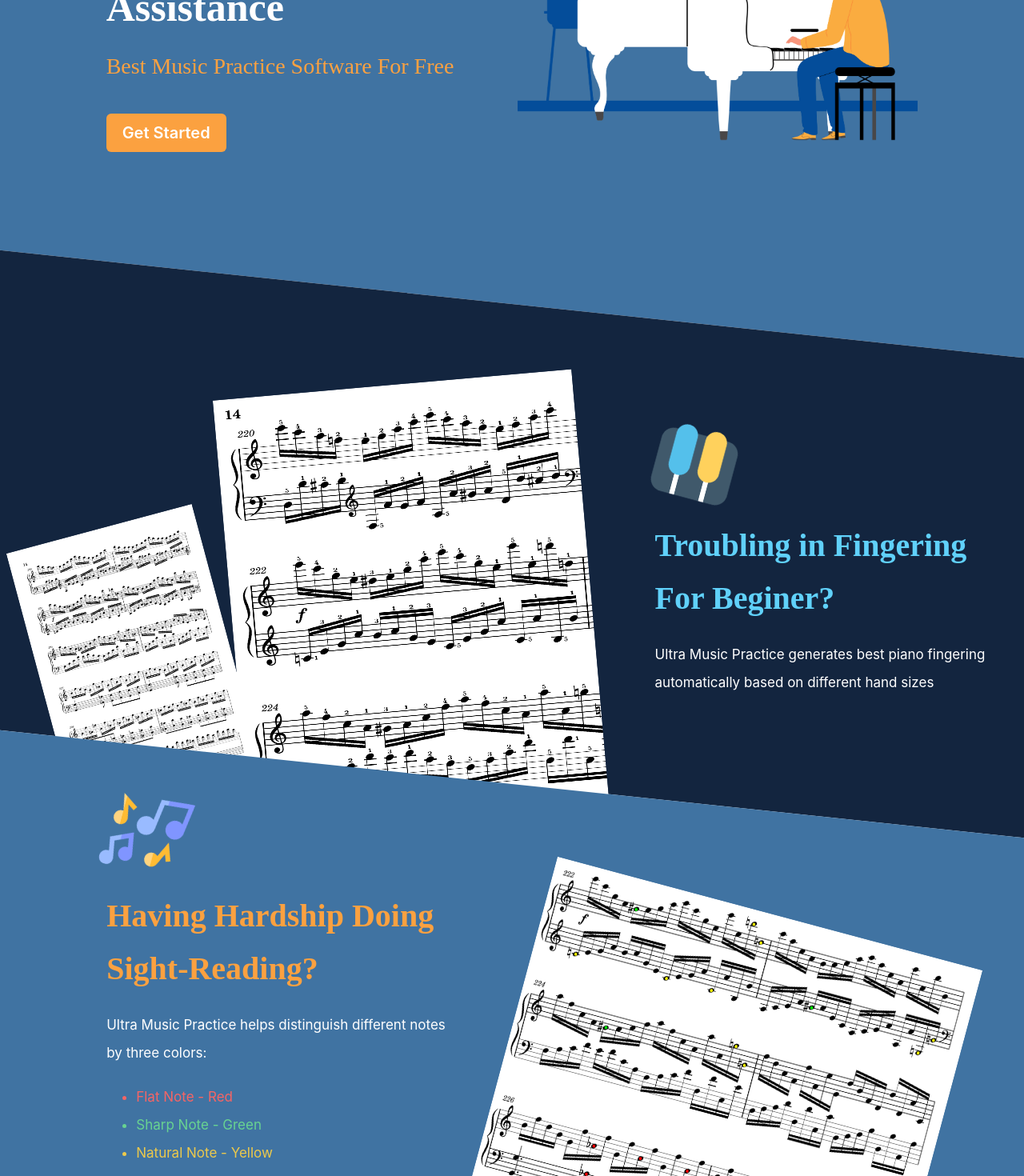
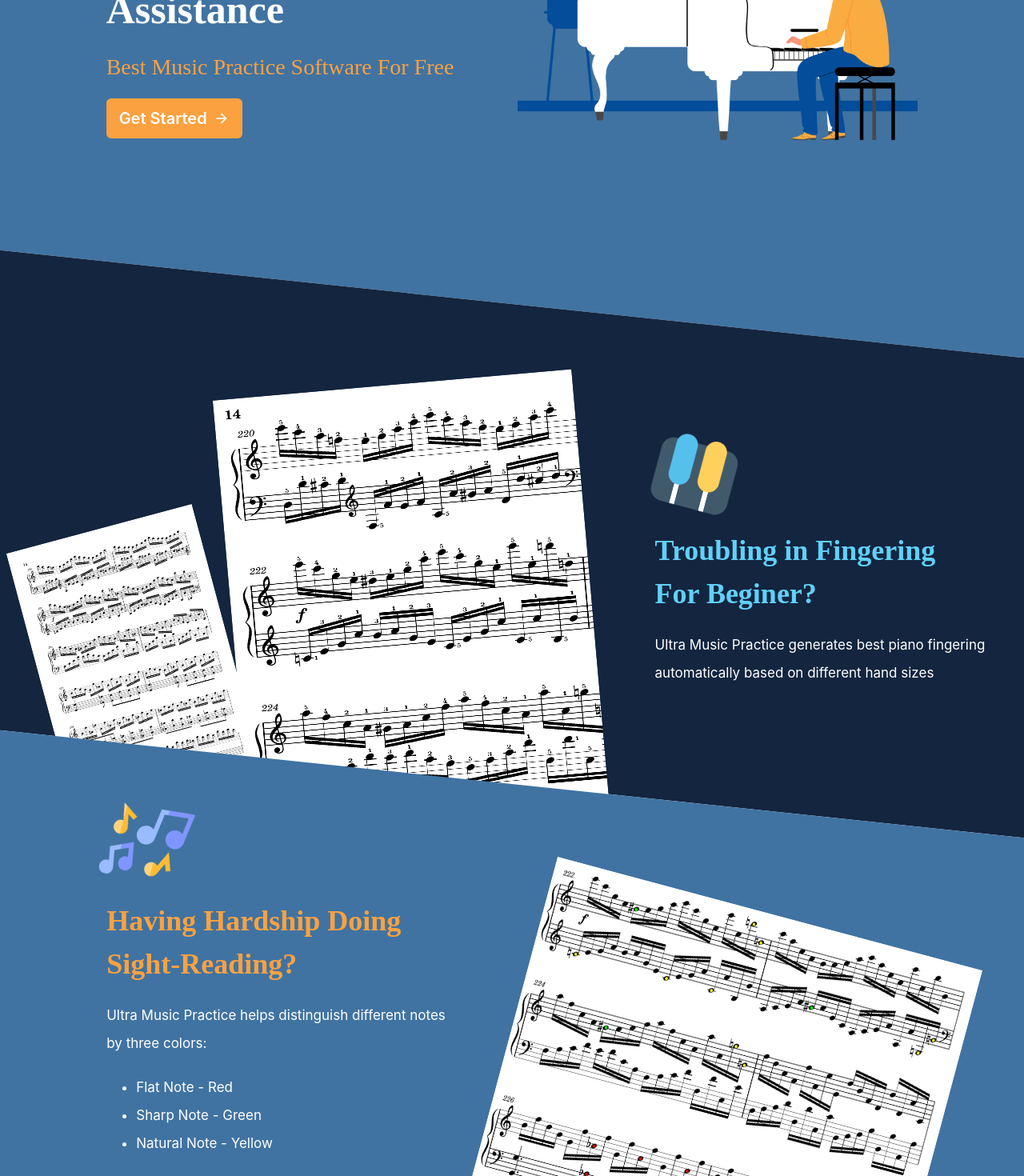
Before and after one commit to RaymondWHZ/UMP-React-Frontend, a Next.js app: page / in a window 1280 px wide. Shown: the part 380-1850 px from the top of the page at 80% size. Built offline with nearby package versions, Linux system fonts and the light colour scheme; no server answers; a web font is replaced by a local one.

Commit message:
Update page appearance

```diff
--- a/pages/home.module.css
+++ b/pages/home.module.css
@@ -28,16 +28,16 @@
     font-family: Arima, serif;
     font-size: 50px;
     font-weight: 700;
-    line-height: 68px;
+    line-height: 64px;
     letter-spacing: 0;
     text-align: left;
 }
 
 .displayTitle2 {
     font-family: Arima, serif;
-    font-size: 40px;
+    font-size: 36px;
     font-weight: 700;
-    line-height: 66px;
+    line-height: 54px;
     letter-spacing: 0;
     text-align: left;
 }
--- a/pages/index.tsx
+++ b/pages/index.tsx
@@ -10,6 +10,7 @@
 import styles from "pages/home.module.css"
 import {SiteLinkButton} from "@/components/SiteLink";
 import React from "react";
+import {ArrowForwardIcon} from "@chakra-ui/icons";
 
 interface TwoColumnLayoutProps extends ChakraProps {
   leftChildren: React.ReactNode;
@@ -56,17 +57,17 @@
         <Text className={styles.displaySubtitle} color={'#FBA140'}>
           Best Music Practice Software For Free
         </Text>
-        <Spacer/>
         <SiteLinkButton
           href={"/services"}
-          size={"lg"}
           bg={'#FBA140'}
           color={'white'}
-          width={150}
+          w={170}
+          h={50}
           _hover={{
             bg: '#FBA140',
           }}
           fontSize={'20px'}
+          rightIcon={<ArrowForwardIcon />}
         >
           Get Started
         </SiteLinkButton>
@@ -124,14 +125,14 @@
           Having Hardship Doing <br/>
           Sight-Reading?
         </Text>
-        <Text className={styles.displayText} color={'white'}>
+        <Text className={styles.displayText} color="white">
           Ultra Music Practice helps distinguish different notes <br/>
           by three colors:
         </Text>
-        <UnorderedList className={styles.displayText} pl="20px">
-          <ListItem color="red.400">Flat Note - Red</ListItem>
-          <ListItem color="green.300">Sharp Note - Green</ListItem>
-          <ListItem color="yellow.400">Natural Note - Yellow</ListItem>
+        <UnorderedList className={styles.displayText} pl="20px" color="white">
+          <ListItem>Flat Note - Red</ListItem>
+          <ListItem>Sharp Note - Green</ListItem>
+          <ListItem>Natural Note - Yellow</ListItem>
         </UnorderedList>
       </VStack>
     }
--- a/pages/services/index.tsx
+++ b/pages/services/index.tsx
@@ -62,10 +62,7 @@
 
 const AuthorizeButton = (props: React.ComponentProps<typeof Button>) => {
   const { data: userData, loading } = useUserInfo()
-  if (loading) {
-    return <></>
-  }
-  if (userData.email) {
+  if (!loading && userData.email) {
     return <SiteLinkButton {...props}>{props.children}</SiteLinkButton>
   }
   return <LoginPromptButton {...props}>{props.children}</LoginPromptButton>
```
Also changed, not shown: components/FileProcessModal/index.tsx (+15 -4 lines), pages/pricing/index.tsx (+7 -6 lines).
